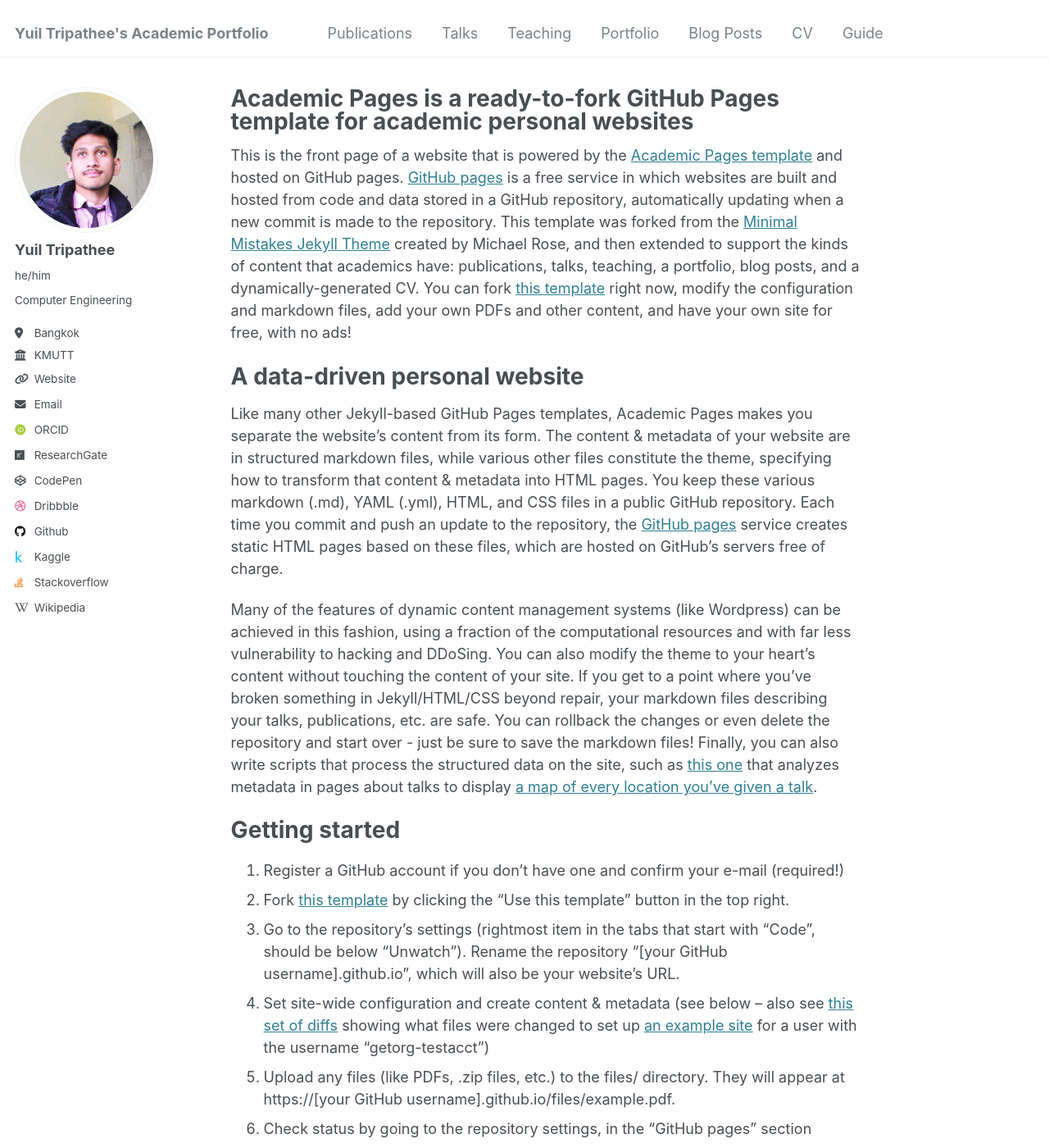
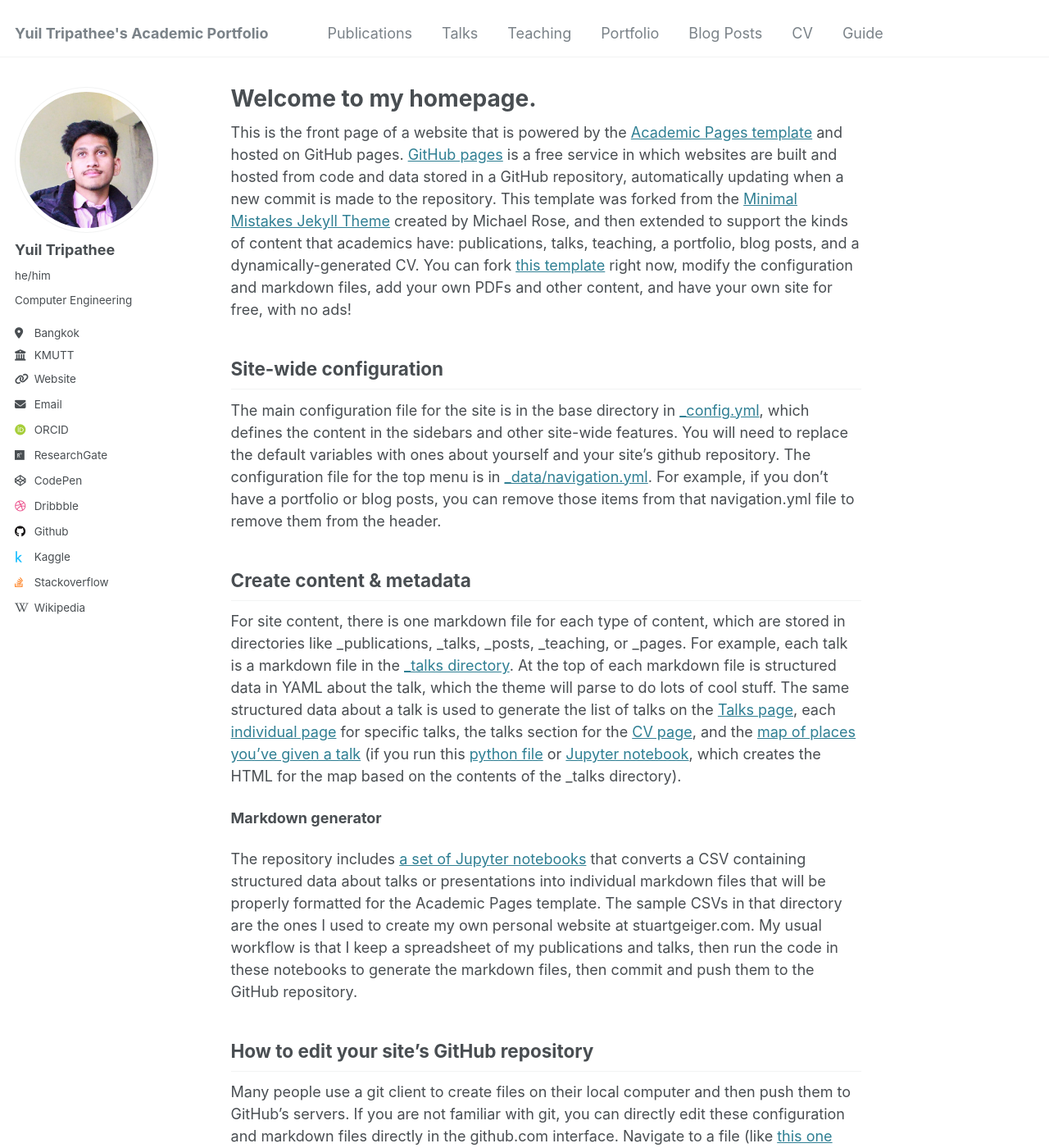
Before and after one commit to YuilTripathee/academicpages_demo, a Jekyll site: the page built from _pages/about.md, in a window 1280 px wide and 1400 px high. Shown: the whole window at 82% size. Built offline with Jekyll 4.4.1, drawn with Linux system fonts in a browser that asks for light colours; some web fonts are replaced.

Commit message:
Add: file to comply with assignment requirements

```diff
--- a/_pages/about.md
+++ b/_pages/about.md
@@ -1,6 +1,6 @@
 ---
 permalink: /
-title: "Academic Pages is a ready-to-fork GitHub Pages template for academic personal websites"
+title: "Welcome to my homepage."
 author_profile: true
 redirect_from:
   - /about/
@@ -8,21 +8,6 @@ redirect_from:
 ---
 
 This is the front page of a website that is powered by the [Academic Pages template](https://github.com/academicpages/academicpages.github.io) and hosted on GitHub pages. [GitHub pages](https://pages.github.com) is a free service in which websites are built and hosted from code and data stored in a GitHub repository, automatically updating when a new commit is made to the repository. This template was forked from the [Minimal Mistakes Jekyll Theme](https://mmistakes.github.io/minimal-mistakes/) created by Michael Rose, and then extended to support the kinds of content that academics have: publications, talks, teaching, a portfolio, blog posts, and a dynamically-generated CV. You can fork [this template](https://github.com/academicpages/academicpages.github.io) right now, modify the configuration and markdown files, add your own PDFs and other content, and have your own site for free, with no ads!
-
-A data-driven personal website
-======
-Like many other Jekyll-based GitHub Pages templates, Academic Pages makes you separate the website's content from its form. The content & metadata of your website are in structured markdown files, while various other files constitute the theme, specifying how to transform that content & metadata into HTML pages. You keep these various markdown (.md), YAML (.yml), HTML, and CSS files in a public GitHub repository. Each time you commit and push an update to the repository, the [GitHub pages](https://pages.github.com/) service creates static HTML pages based on these files, which are hosted on GitHub's servers free of charge.
-
-Many of the features of dynamic content management systems (like Wordpress) can be achieved in this fashion, using a fraction of the computational resources and with far less vulnerability to hacking and DDoSing. You can also modify the theme to your heart's content without touching the content of your site. If you get to a point where you've broken something in Jekyll/HTML/CSS beyond repair, your markdown files describing your talks, publications, etc. are safe. You can rollback the changes or even delete the repository and start over - just be sure to save the markdown files! Finally, you can also write scripts that process the structured data on the site, such as [this one](https://github.com/academicpages/academicpages.github.io/blob/master/talkmap.ipynb) that analyzes metadata in pages about talks to display [a map of every location you've given a talk](https://academicpages.github.io/talkmap.html).
-
-Getting started
-======
-1. Register a GitHub account if you don't have one and confirm your e-mail (required!)
-1. Fork [this template](https://github.com/academicpages/academicpages.github.io) by clicking the "Use this template" button in the top right.
-1. Go to the repository's settings (rightmost item in the tabs that start with "Code", should be below "Unwatch"). Rename the repository "[your GitHub username].github.io", which will also be your website's URL.
-1. Set site-wide configuration and create content & metadata (see below -- also see [this set of diffs](http://archive.is/3TPas) showing what files were changed to set up [an example site](https://getorg-testacct.github.io) for a user with the username "getorg-testacct")
-1. Upload any files (like PDFs, .zip files, etc.) to the files/ directory. They will appear at https://[your GitHub username].github.io/files/example.pdf.
-1. Check status by going to the repository settings, in the "GitHub pages" section
 
 Site-wide configuration
 ------
```
Also changed, not shown: 1 other file.
